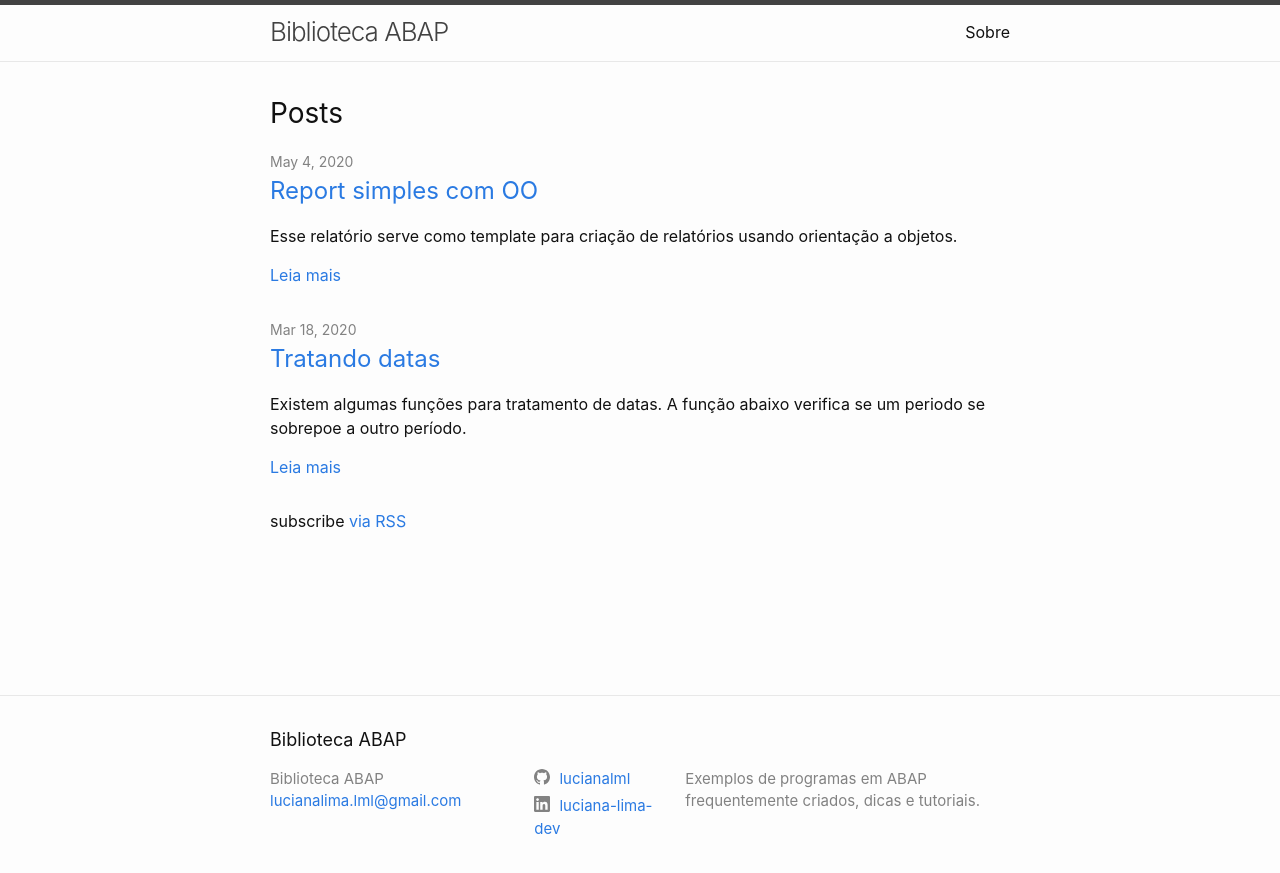
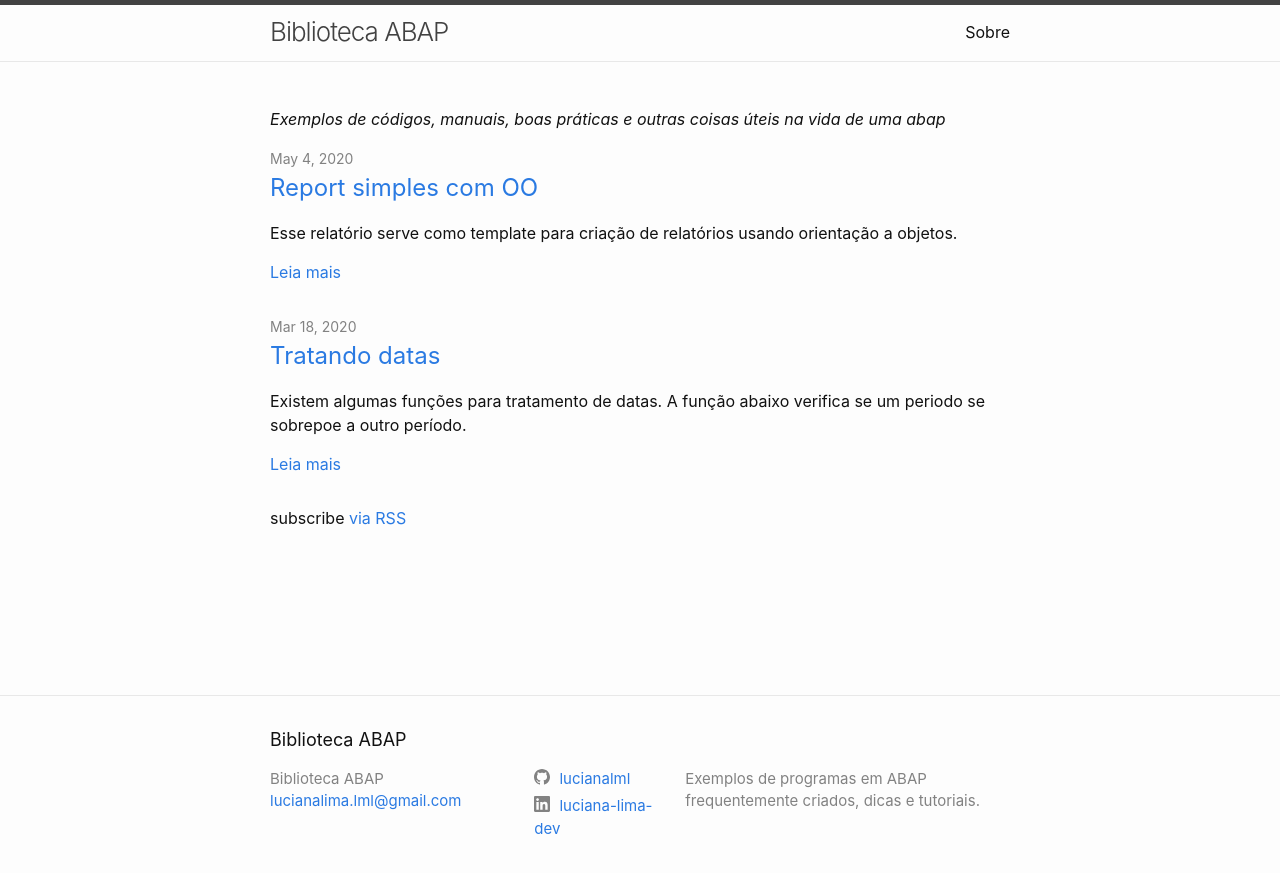
Before and after one commit to lucianalml/abap-library, a Jekyll site: the page built from index.markdown, in a window 1280 px wide. Shown: the top 873 px of the page. Built offline with Jekyll 4.4.1, drawn with Linux system fonts in a browser that asks for light colours.

Commit message:
Descrição do blog na pagina de posts

```diff
--- a/_config.yml
+++ b/_config.yml
@@ -17,6 +17,7 @@
 # you will see them accessed via {{ site.title }}, {{ site.email }}, and so on.
 # You can create any custom variable you would like, and they will be accessible
 # in the templates via {{ site.myvariable }}.
+
 
 title: Biblioteca ABAP
 email: lucianalima.lml@gmail.com
--- a/_layouts/home.html
+++ b/_layouts/home.html
@@ -10,7 +10,9 @@ layout: default
   {{ content }}
 
   {%- if site.posts.size > 0 -%}
-    <h2 class="post-list-heading">{{ page.list_title | default: "Posts" }}</h2>
+    <!--<h2 class="post-list-heading">{{ page.list_title | default: "Posts" }}</h2>-->
+    <h2 class="post-list-heading">{{ page.list_title }}</h2>
+    <p><i>Exemplos de códigos, manuais, boas práticas e outras coisas úteis na vida de uma abap</i></p>
     <ul class="post-list">
       {%- for post in site.posts -%}
       <li>
```
